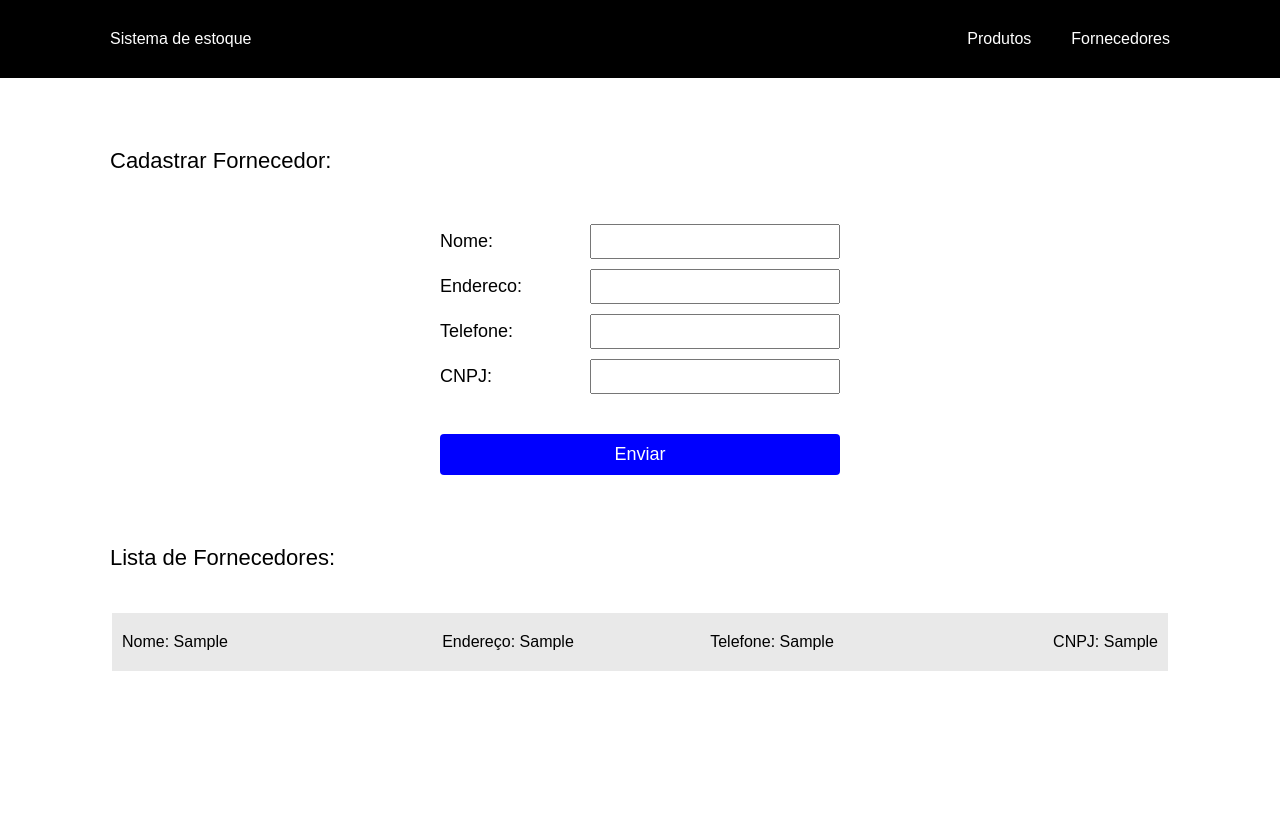
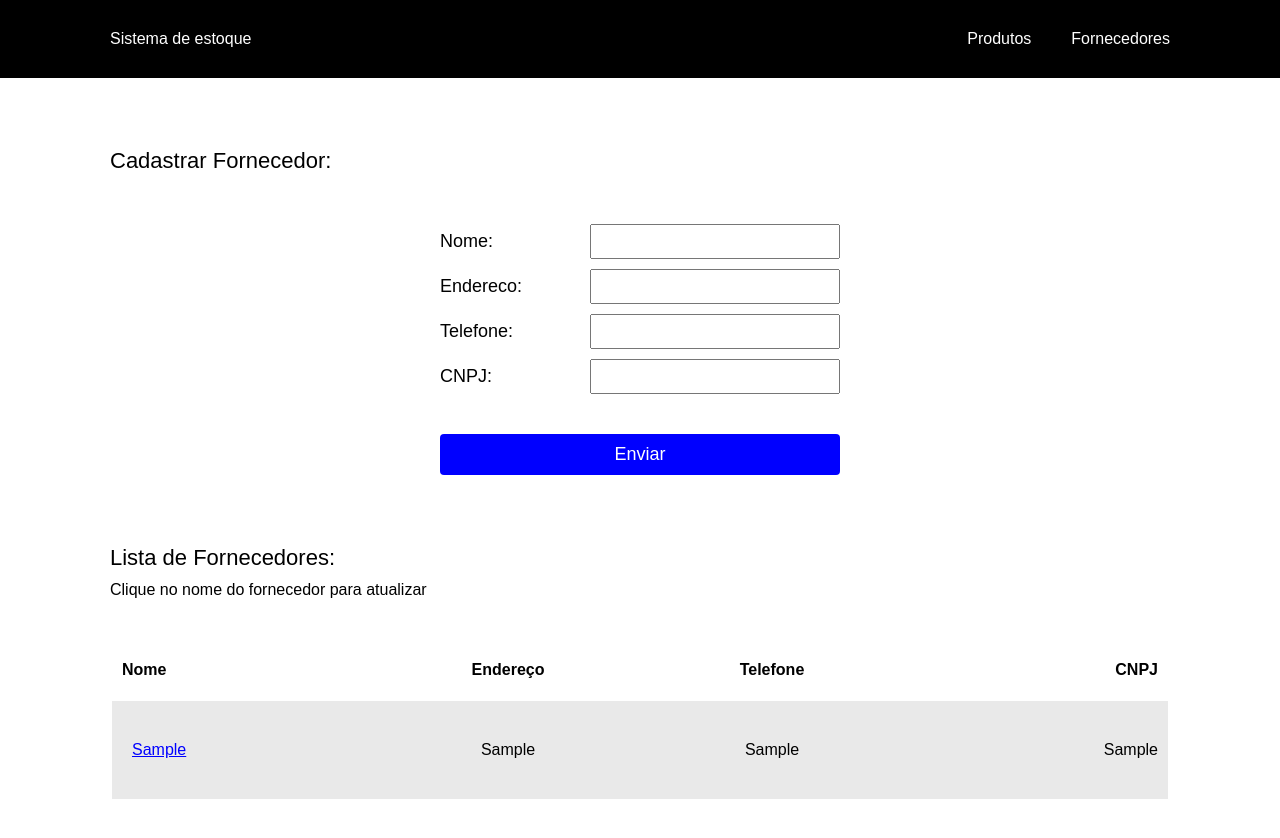
Before and after one commit to garefen/faculdade-impacta, a Next.js app in the folder my-app/: page /suppliers in a window 1280 px wide. Both pictures are taken after typing "Sample", "Sample", "Sample", "Sample" into the empty fields and a click on the button "Enviar". Shown: the top 838 px of the page. Before the commit the page ends 800 px from the top, so only its background shows below. Built offline with nearby package versions, Linux system fonts and the light colour scheme; no server answers; the database is empty.

Commit message:
added supplier update

```diff
--- a/my-app/src/firebase/suppliers.ts
+++ b/my-app/src/firebase/suppliers.ts
@@ -6,7 +6,7 @@ export function addSupplier(name: string, address: string, phone: string, cnpj:
     name,
     address,
     phone,
-    cnpj
+    cnpj,
  };
  setDoc(doc(db, "suppliers", makeId(10).toString()), data);
 
@@ -27,12 +27,29 @@ export async function getSuppliers() {
   return suppliers;
 }
 
-export async function updateSupplier(product: any) {
-  const productRef = doc(db, "suppliers", product.id);
-  await updateDoc(productRef, {
-    name: product.name,
-    price: Number(product.price),
-    amount: product.amount,
+export async function getSingleSupplier(supplierId: string) {
+  const products: any = [];
+  const q = query(collection(db, "suppliers"));
+  const querySnapshot = await getDocs(q);
+  querySnapshot.forEach((doc) => {
+    const id = doc.id;
+    if (id === supplierId) {
+      let data = doc.data();
+      data = {id, ...data}
+      products.push(data);
+    }
+  });
+
+  return products[0];
+}
+
+export async function updateSupplier(supplier: any) {
+  const supplierRef = doc(db, "suppliers", supplier.id);
+  await updateDoc(supplierRef, {
+    name: supplier.name,
+    address: supplier.address,
+    phone: supplier.phone,
+    cnpj: supplier.cnpj,
   });
 }
 
--- a/my-app/src/pages/suppliers/index.tsx
+++ b/my-app/src/pages/suppliers/index.tsx
@@ -85,14 +85,29 @@ const Suppliers: FC<Props>  = ({ suppliers }) => {
           <div className={styles.headline}>
             Lista de Fornecedores:
           </div>
+          <div className={styles.subheadline}>
+            Clique no nome do fornecedor para atualizar
+          </div>
           <table className={styles.supplierTable}>
+            <thead>
+              <tr className={styles.supplierHeader}>
+                <th className={styles.supplierCel}>Nome</th>
+                <th className={styles.supplierCel}>Endereço</th>
+                <th className={styles.supplierCel}>Telefone</th>
+                <th className={styles.supplierCel}>CNPJ</th>
+              </tr>
+            </thead>
             <tbody>
               {suppliers.map((supplier: any) => (
-                <tr key={supplier.id} className={styles.supplier}>
-                  <td className={styles.supplierLine}>Nome: {supplier.name}</td>
-                  <td className={styles.supplierLine}>Endereço: {supplier.address}</td>
-                  <td className={styles.supplierLine}>Telefone: {supplier.phone}</td>
-                  <td className={styles.supplierLine}>CNPJ: {supplier.cnpj}</td>
+                <tr key={supplier.id} className={styles.supplierLine}>
+                  <td className={styles.supplierCel}>
+                    <Link className={styles.link} key={supplier.id} href={`/suppliers/${supplier.id}`}>
+                      {supplier.name}
+                    </Link>
+                  </td>
+                  <td className={styles.supplierCel}>{supplier.address}</td>
+                  <td className={styles.supplierCel}>{supplier.phone}</td>
+                  <td className={styles.supplierCel}>{supplier.cnpj}</td>
                 </tr>
               ))}
             </tbody>
--- a/my-app/src/styles/Suppliers.module.css
+++ b/my-app/src/styles/Suppliers.module.css
@@ -49,11 +49,15 @@
 }
 
 .headline {
-  margin: 0 0 40px;
+  margin: 0 0 10px;
   font-size: 22px;
 }
 
-.supplier {
+.subheadline {
+  margin: 0 0 40px;
+}
+
+.supplierLine {
   margin: 10px 0;
   justify-content: space-between;
   text-align: right;
@@ -64,7 +68,7 @@
   width: 100%;
 }
 
-.supplierLine {
+.supplierCel {
   margin: 10px 0;
   display: inline-block;
   text-align: center;
@@ -72,15 +76,23 @@
   padding: 10px;
 }
 
-.supplierLine:first-child {
+.link {
+  margin: 10px 0;
+  display: inline-block;
+  text-align: center;
+  padding: 10px;
+  color: blue;
+}
+
+.supplierCel:first-child {
   text-align: left;
 }
 
-.supplierLine:last-child {
+.supplierCel:last-child {
   text-align: right;
 }
 
-.supplier:nth-child(odd) {
+.supplierLine:nth-child(odd) {
   background-color: rgb(233, 233, 233);
 }
 
```
Also changed, not shown: my-app/src/pages/suppliers/[id].tsx (added, +107 -0 lines).
